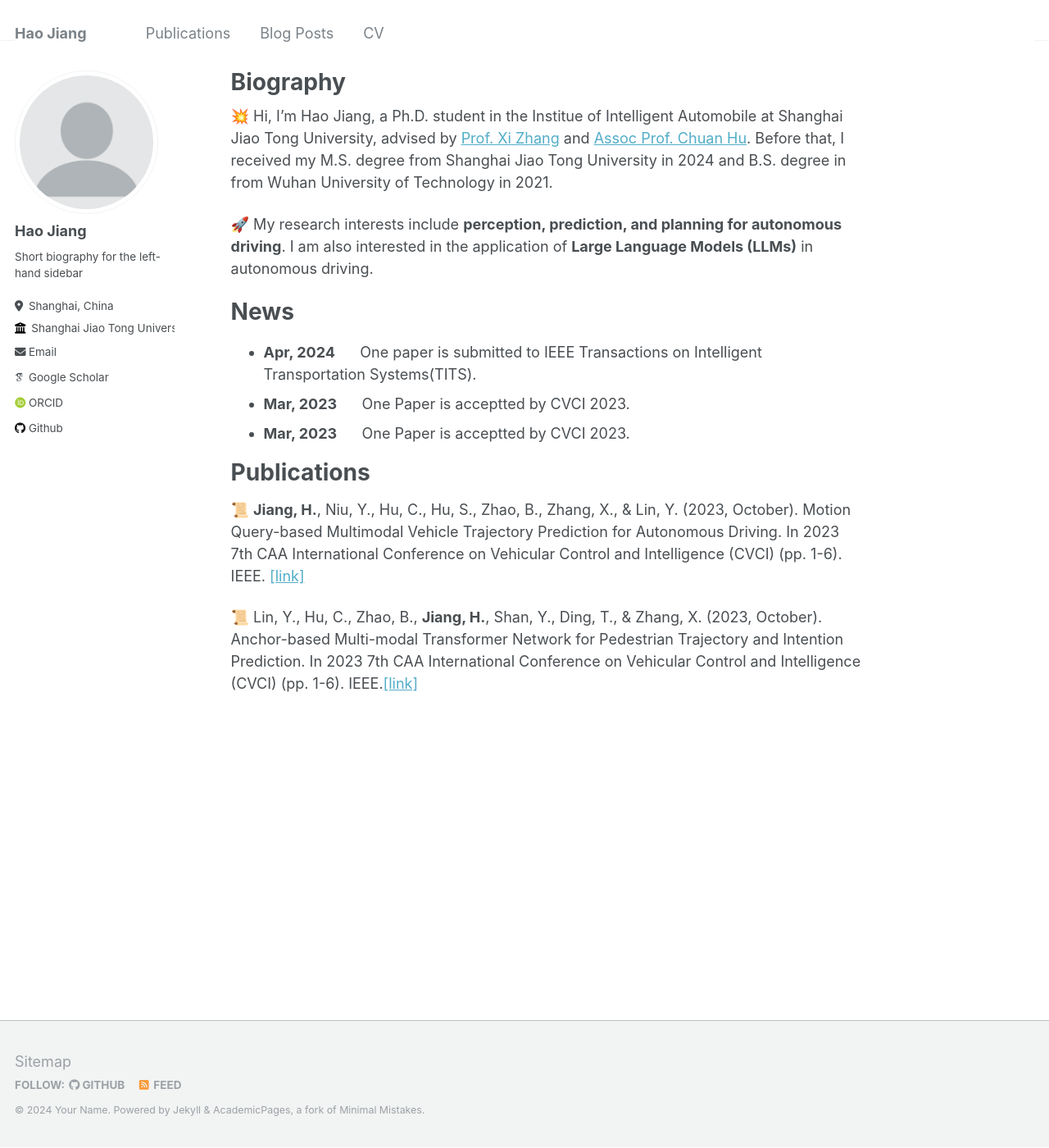
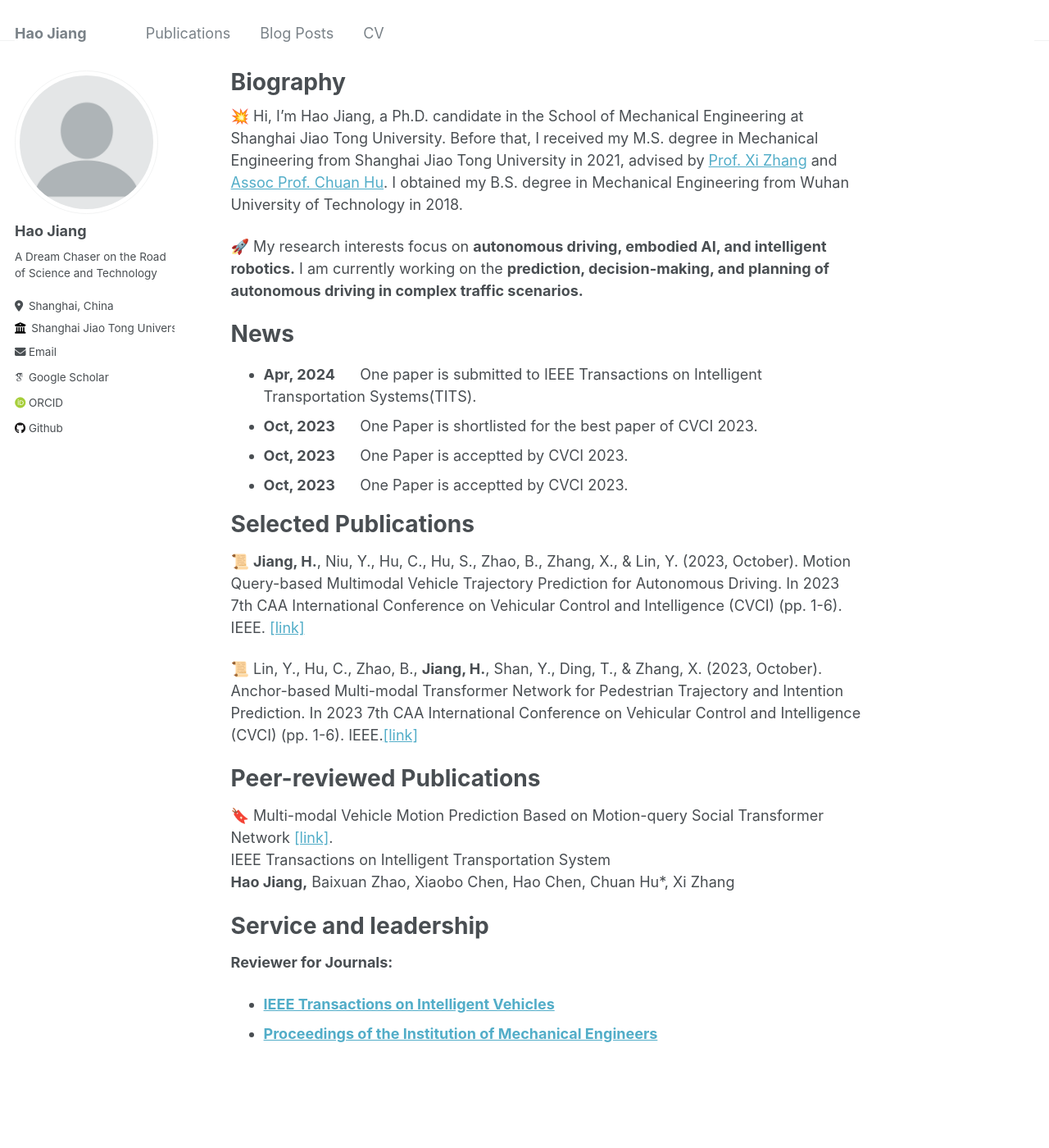
Before and after one commit to Sunstroperao/Sunstroperao.github.io, a Jekyll site: the page built from _pages/about.md, in a window 1280 px wide and 1400 px high. Shown: the whole window at 82% size. Built offline with Jekyll 4.4.1, drawn with Linux system fonts in a browser that asks for light colours; some web fonts are replaced.

```diff
--- a/_config.yml
+++ b/_config.yml
@@ -24,7 +24,7 @@ author:
   avatar           : "profile.png"
   name             : "Hao Jiang"
   pronouns         : # example: "she/her"
-  bio              : "Short biography for the left-hand sidebar"
+  bio              : "A Dream Chaser on the Road of Science and Technology"
   location         : "Shanghai, China"
   employer         : "Shanghai Jiao Tong University"
   uri              : # URL
--- a/_pages/about.md
+++ b/_pages/about.md
@@ -6,21 +6,35 @@ redirect_from:
   - /about/
   - /about.html
 ---
-💥 Hi, I'm Hao Jiang, a Ph.D. student in the Institue of Intelligent Automobile at Shanghai Jiao Tong University, advised by [Prof. Xi Zhang](http://me.sjtu.edu.cn/teacher_directory1/2040.html) and [Assoc Prof. Chuan Hu](https://sites.google.com/site/chuanhumac/home). Before that, I received my M.S. degree from Shanghai Jiao Tong University in 2024 and B.S. degree in from Wuhan University of Technology in 2021.
+💥 Hi, I'm Hao Jiang, a Ph.D. candidate in the School of Mechanical Engineering at Shanghai Jiao Tong University. Before that, I received my M.S. degree in Mechanical Engineering from Shanghai Jiao Tong University in 2021, advised by [Prof. Xi Zhang](http://me.sjtu.edu.cn/teacher_directory1/2040.html) and [Assoc Prof. Chuan Hu](https://sites.google.com/site/chuanhumac/home). I obtained my B.S. degree in Mechanical Engineering from Wuhan University of Technology in 2018.
 
-🚀 My research interests include **perception, prediction, and planning for autonomous driving**. I am also interested in the application of **Large Language Models (LLMs)** in autonomous driving.
+🚀 My research interests focus on **autonomous driving, embodied AI, and intelligent robotics.** I am currently working on the **prediction, decision-making, and planning of autonomous driving in complex traffic scenarios.**
 
 
 News
 ======
 * **Apr, 2024** &nbsp;&nbsp;&nbsp;&nbsp; One paper is submitted to IEEE Transactions on Intelligent Transportation Systems(TITS).
-* **Mar, 2023** &nbsp;&nbsp;&nbsp;&nbsp; One Paper is acceptted by CVCI 2023.
-* **Mar, 2023** &nbsp;&nbsp;&nbsp;&nbsp; One Paper is acceptted by CVCI 2023.
+* **Oct, 2023** &nbsp;&nbsp;&nbsp;&nbsp; One Paper is shortlisted for the best paper of CVCI 2023.
+* **Oct, 2023** &nbsp;&nbsp;&nbsp;&nbsp; One Paper is acceptted by CVCI 2023.
+* **Oct, 2023** &nbsp;&nbsp;&nbsp;&nbsp; One Paper is acceptted by CVCI 2023.
 
 
-Publications
+Selected Publications
 ======
 
 📜 **Jiang, H.**, Niu, Y., Hu, C., Hu, S., Zhao, B., Zhang, X., & Lin, Y. (2023, October). Motion Query-based Multimodal Vehicle Trajectory Prediction for Autonomous Driving. In 2023 7th CAA International Conference on Vehicular Control and Intelligence (CVCI) (pp. 1-6). IEEE. [[link]](https://ieeexplore.ieee.org/stamp/stamp.jsp?tp=&arnumber=10397282)
 
 📜 Lin, Y., Hu, C., Zhao, B., **Jiang, H.**, Shan, Y., Ding, T., & Zhang, X. (2023, October). Anchor-based Multi-modal Transformer Network for Pedestrian Trajectory and Intention Prediction. In 2023 7th CAA International Conference on Vehicular Control and Intelligence (CVCI) (pp. 1-6). IEEE.[[link]](https://ieeexplore.ieee.org/stamp/stamp.jsp?tp=&arnumber=10397150)
+
+
+Peer-reviewed Publications
+======
+🔖 Multi-modal Vehicle Motion Prediction Based on Motion-query Social Transformer Network [[link]](https://sites.google.com/view/most-jh).\
+IEEE Transactions on Intelligent Transportation System\
+**Hao Jiang,** Baixuan Zhao, Xiaobo Chen, Hao Chen, Chuan Hu*, Xi Zhang
+
+Service and leadership
+======
+**Reviewer for Journals:**
+* **[IEEE Transactions on Intelligent Vehicles](https://ieee-itss.org/pub/t-iv/)**
+* **[Proceedings of the Institution of Mechanical Engineers](https://journals.sagepub.com/home/pid?_gl=1*1z0txwo*_ga*MTY4NDc1Njg2LjE3MTI0ODg4MjI.*_ga_60R758KFDG*MTcxMjQ4ODgyMS4xLjEuMTcxMjQ4OTIzNi41Ny4wLjA.)**
```
Also changed, not shown: _pages/cv.md (+1 -1 lines), _posts/2012-08-14-blog-post-1.md (+9 -7 lines), _posts/2013-08-14-blog-post-2.md (deleted, +0 -20 lines), _posts/2014-08-14-blog-post-3.md (deleted, +0 -20 lines), _posts/2015-08-14-blog-post-4.md (deleted, +0 -20 lines), _posts/2199-01-01-future-post.md (deleted, +0 -11 lines), 5 other files.
